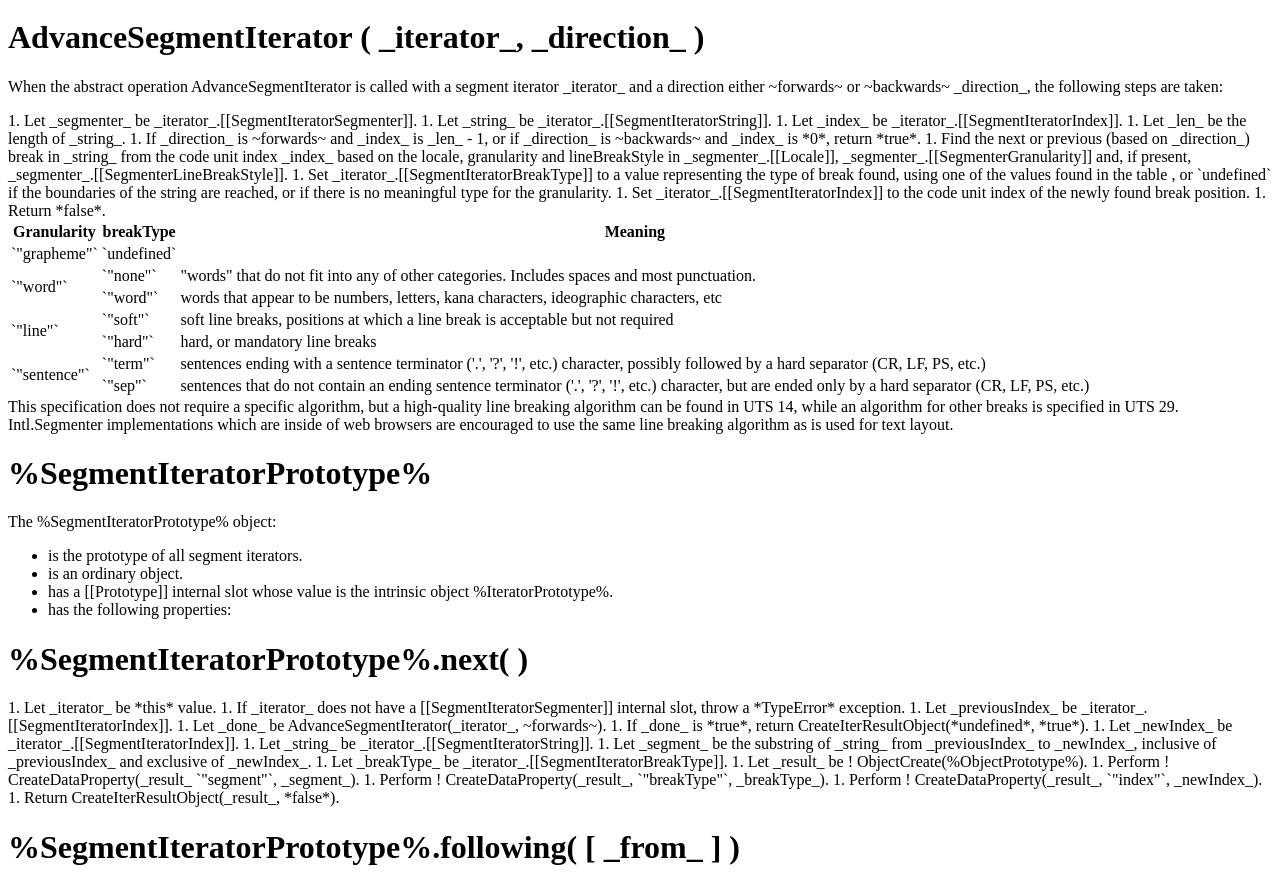
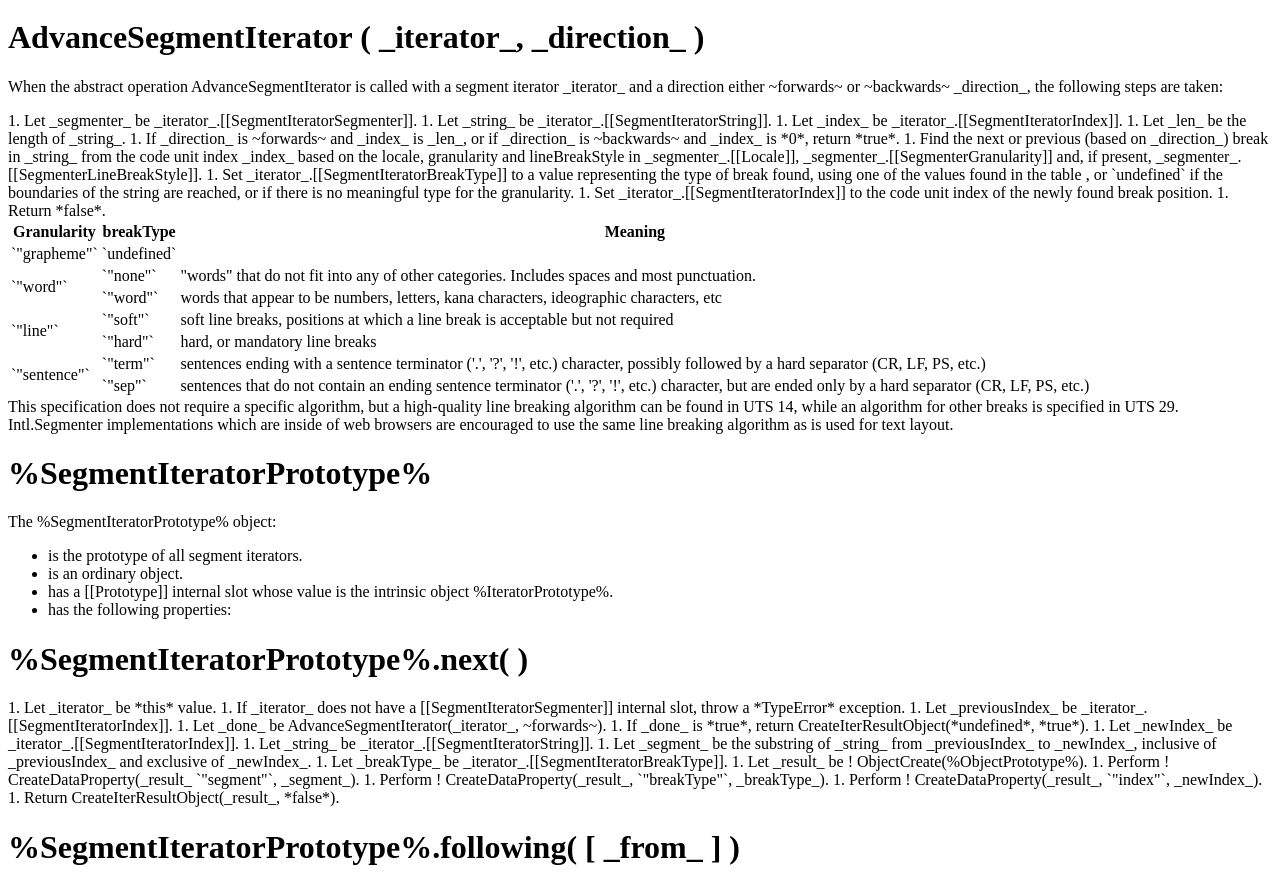
Before and after one commit to tc39/proposal-intl-segmenter, a website: page spec.html in a window 1280 px wide. Shown: the part 2216-3100 px from the top of the page. Drawn offline with Linux system fonts and the light colour scheme.

Commit message:
Restore correct forwards iteration done check
Ref #55

```diff
--- a/spec.html
+++ b/spec.html
@@ -252,7 +252,7 @@ emu-issue:before {
         1. Let _string_ be _iterator_.[[SegmentIteratorString]].
         1. Let _index_ be _iterator_.[[SegmentIteratorIndex]].
         1. Let _len_ be the length of _string_.
-        1. If _direction_ is ~forwards~ and _index_ is _len_ - 1, or if _direction_ is ~backwards~ and _index_ is *0*, return *true*.
+        1. If _direction_ is ~forwards~ and _index_ is _len_, or if _direction_ is ~backwards~ and _index_ is *0*, return *true*.
         1. Find the next or previous (based on _direction_) break in _string_ from the code unit index _index_ based on the locale, granularity and lineBreakStyle in _segmenter_.[[Locale]], _segmenter_.[[SegmenterGranularity]] and, if present, _segmenter_.[[SegmenterLineBreakStyle]].
         1. Set _iterator_.[[SegmentIteratorBreakType]] to a value representing the type of break found, using one of the values found in the table <emu-xref href="#break-type-table"></emu-xref>, or `undefined` if the boundaries of the string are reached, or if there is no meaningful type for the granularity.
         1. Set _iterator_.[[SegmentIteratorIndex]] to the code unit index of the newly found break position.
```
